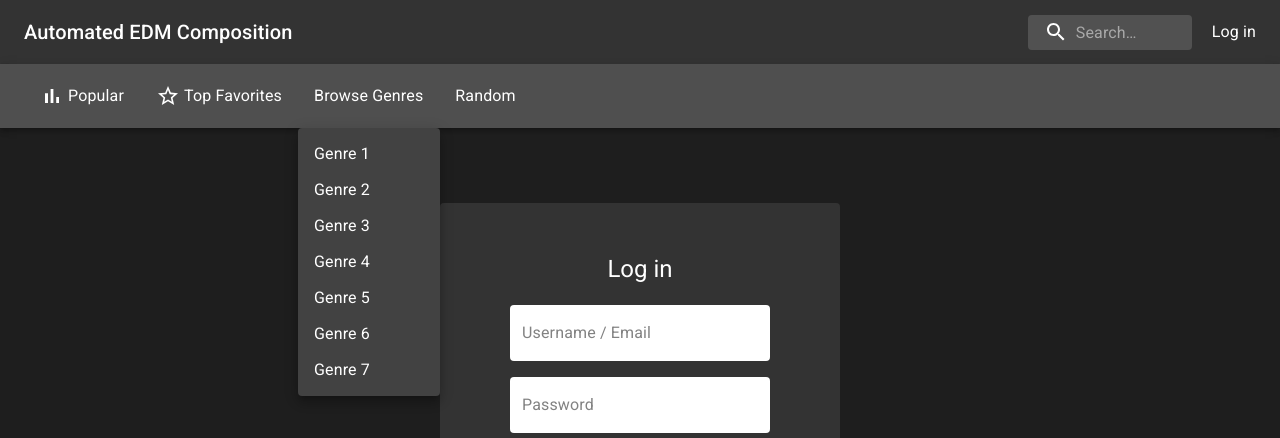
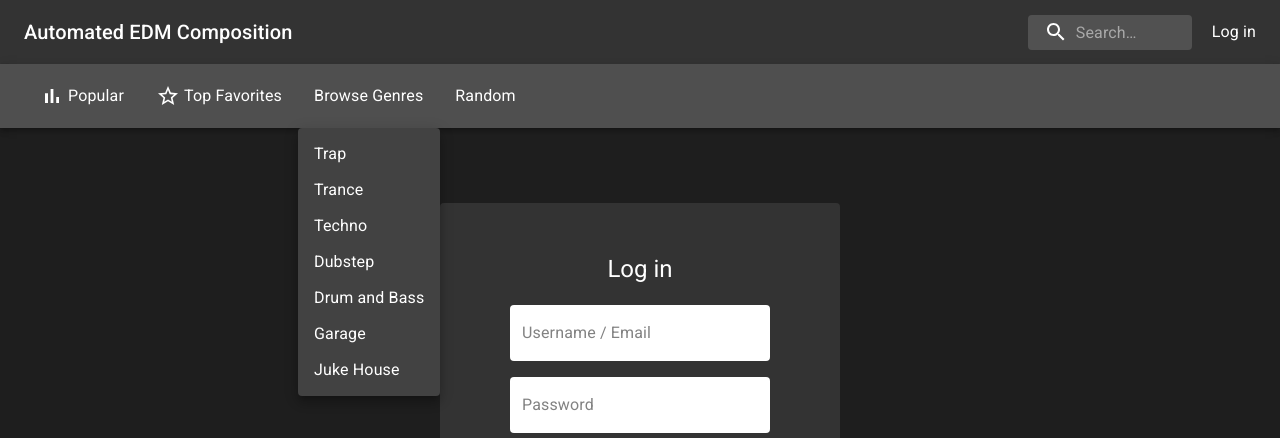
Before and after one commit to RickLeinecker/EDMCreation, a React (Create React App) app in the folder EDMCreationWeb/: page /uploadsong in a window 1280 px wide. Both pictures are taken after a click on the item "Browse Genres". Shown: the top 438 px of the page. Built offline with nearby package versions, Linux system fonts and the light colour scheme.

Commit message:
Changed genres

```diff
--- a/EDMCreationWeb/src/components/EditSong.js
+++ b/EDMCreationWeb/src/components/EditSong.js
@@ -291,13 +291,13 @@ class EditSong extends Component {
 													value={this.state.genre}
 												>
 													<MenuItem value="">&nbsp;</MenuItem>
-													<MenuItem value="Genre 1">Genre 1</MenuItem>
-													<MenuItem value="Genre 2">Genre 2</MenuItem>
-													<MenuItem value="Genre 3">Genre 3</MenuItem>
-													<MenuItem value="Genre 4">Genre 4</MenuItem>
-													<MenuItem value="Genre 5">Genre 5</MenuItem>
-													<MenuItem value="Genre 6">Genre 6</MenuItem>
-													<MenuItem value="Genre 7">Genre 7</MenuItem>
+													<MenuItem value="Trap">Trap</MenuItem>
+													<MenuItem value="Trance">Trance</MenuItem>
+													<MenuItem value="Techno">Techno</MenuItem>
+													<MenuItem value="Dubstep">Dubstep</MenuItem>
+													<MenuItem value="Drum and Bass">Drum and Bass</MenuItem>
+													<MenuItem value="Garage">Garage</MenuItem>
+													<MenuItem value="Juke House">Juke House</MenuItem>
 												</Select>
 											</Grid>
 											<Grid item>
--- a/EDMCreationWeb/src/components/NavBar.js
+++ b/EDMCreationWeb/src/components/NavBar.js
@@ -181,26 +181,26 @@ function NavBar(props) {
 							anchorOrigin={{ vertical: "bottom", horizontal: "center" }}
 							transformOrigin={{ vertical: "top", horizontal: "center" }}
 						>
-							<MenuItem component={RouterLink} to="/genres?genre=Genre%201" onClick={handleClose}>
-								Genre 1
+							<MenuItem component={RouterLink} to="/genres?genre=Trap" onClick={handleClose}>
+								Trap
                     		</MenuItem>
-							<MenuItem component={RouterLink} to="/genres?genre=Genre%202" onClick={handleClose}>
-								Genre 2
+							<MenuItem component={RouterLink} to="/genres?genre=Trance" onClick={handleClose}>
+								Trance
                     		</MenuItem>
-							<MenuItem component={RouterLink} to="/genres?genre=Genre%203" onClick={handleClose}>
-								Genre 3
+							<MenuItem component={RouterLink} to="/genres?genre=Techno" onClick={handleClose}>
+								Techno
                     		</MenuItem>
-							<MenuItem component={RouterLink} to="/genres?genre=Genre%204" onClick={handleClose}>
-								Genre 4
+							<MenuItem component={RouterLink} to="/genres?genre=Dubstep" onClick={handleClose}>
+								Dubstep
                     		</MenuItem>
-							<MenuItem component={RouterLink} to="/genres?genre=Genre%205" onClick={handleClose}>
-								Genre 5
+							<MenuItem component={RouterLink} to="/genres?genre=Drum%20and%20Bass" onClick={handleClose}>
+								Drum and Bass
                     		</MenuItem>
-							<MenuItem component={RouterLink} to="/genres?genre=Genre%206" onClick={handleClose}>
-								Genre 6
+							<MenuItem component={RouterLink} to="/genres?genre=Garage" onClick={handleClose}>
+								Garage
                     		</MenuItem>
-							<MenuItem component={RouterLink} to="/genres?genre=Genre%207" onClick={handleClose}>
-								Genre 7
+							<MenuItem component={RouterLink} to="/genres?genre=Juke%20House" onClick={handleClose}>
+								Juke House
                     		</MenuItem>
 						</Menu>
 					</Toolbar>
--- a/EDMCreationWeb/src/components/UploadSong.js
+++ b/EDMCreationWeb/src/components/UploadSong.js
@@ -261,13 +261,13 @@ class UploadSong extends Component {
                                                     className={classes.select}
                                                 >
                                                     <MenuItem value="">&nbsp;</MenuItem>
-                                                    <MenuItem value="Genre 1">Genre 1</MenuItem>
-                                                    <MenuItem value="Genre 2">Genre 2</MenuItem>
-                                                    <MenuItem value="Genre 3">Genre 3</MenuItem>
-                                                    <MenuItem value="Genre 4">Genre 4</MenuItem>
-                                                    <MenuItem value="Genre 5">Genre 5</MenuItem>
-                                                    <MenuItem value="Genre 6">Genre 6</MenuItem>
-                                                    <MenuItem value="Genre 7">Genre 7</MenuItem>
+													<MenuItem value="Trap">Trap</MenuItem>
+													<MenuItem value="Trance">Trance</MenuItem>
+													<MenuItem value="Techno">Techno</MenuItem>
+													<MenuItem value="Dubstep">Dubstep</MenuItem>
+													<MenuItem value="Drum and Bass">Drum and Bass</MenuItem>
+													<MenuItem value="Garage">Garage</MenuItem>
+													<MenuItem value="Juke House">Juke House</MenuItem>
                                                 </Select>
                                             </Grid>
                                             <Grid item>
```
